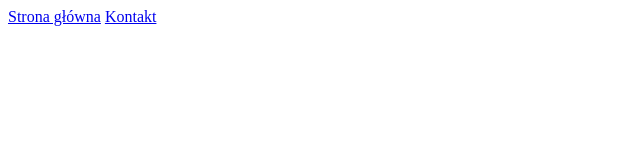
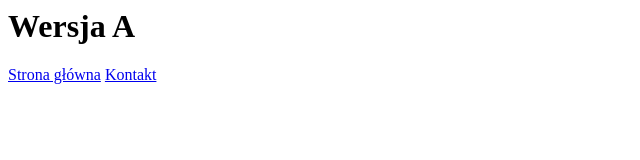
Before and after one commit to Derrryyy/Projekt-na-studia, a plain HTML site: page index.html in a window 1280 px wide. Shown: the whole page, without its empty margins (0-640 px from the left). Drawn offline with Linux system fonts and the light colour scheme.

Commit message:
Nagłówek wersja A

```diff
--- a/index.html
+++ b/index.html
@@ -1,3 +1,4 @@
+<h1>Wersja A</h1>
 <nav>
 	<a href="index.html">Strona główna</a>
 	<a href="contact.html">Kontakt</a>
```
